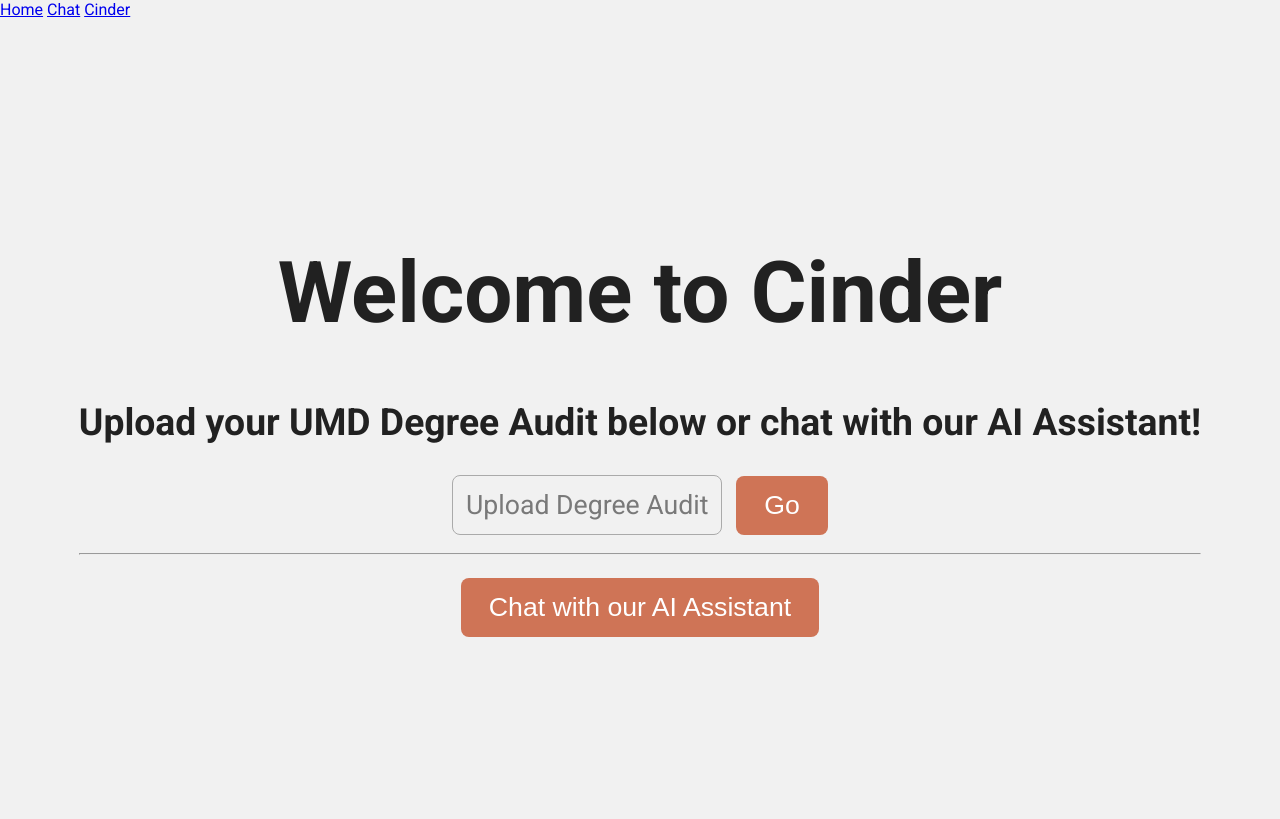
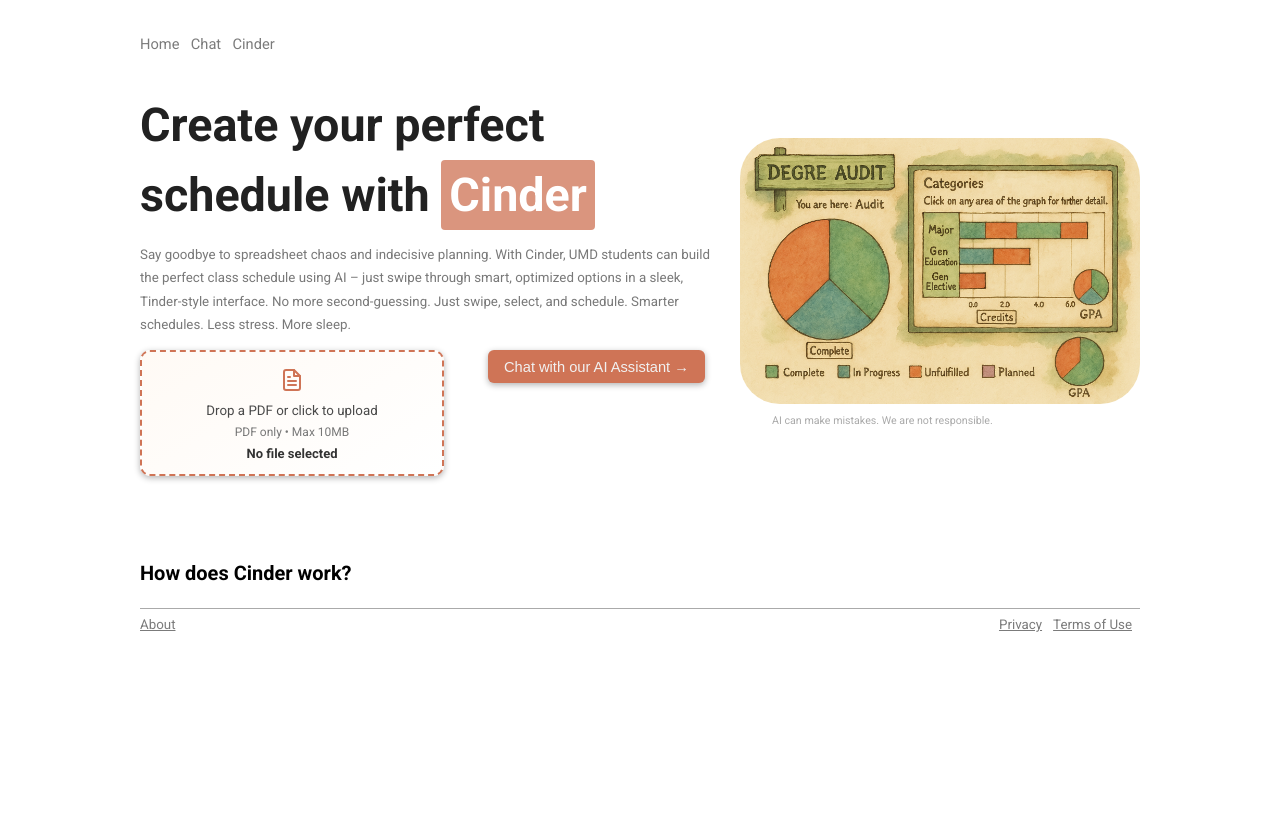
Before and after one commit to abhyuday-srivatsa/bitcamp, a Flask app: page / in a window 1280 px wide. After the commit the page ends 632 px from the top, so only its background shows below. Run offline with Flask 3, Linux system fonts and the light colour scheme.

Commit message:
redesign landing page

```diff
--- a/static/styles.css
+++ b/static/styles.css
@@ -7,6 +7,7 @@
     --dark-two: #797979;
 
     --highlight: #cf7456;
+    --highlight-light: #da957e;
 
     --primary: var(--light-one);
     --secondary: var(--dark-one);
@@ -15,108 +16,238 @@
     --quinary: var(--light-three);
 }
 
-/* @media (prefers-color-scheme:dark) {
-    :root {
-        --primary: var(--dark-one);
-        --secondary: var(--light-one);
+body {
+    max-width: 1000px;
+    margin: 0 auto;
+    padding: 2rem 20px;
+    font-family: "Roboto", sans-serif;
+    line-height: 1.75;
+    font-weight: normal;
+    font-size: 10pt;
+}
+
+@media screen and (max-width:600px) {
+    body {
+        margin: 2rem !important;
     }
-} */
-
-body {
-    font-family: "Roboto", sans-serif;
-    max-width: 1500px;
-    margin: auto;
-    color: var(--secondary);
-    background-color: var(--primary);
-    font-size: 12pt;
 }
 
 * {
     transition: 150ms linear;
 }
 
+nav a {
+    text-decoration: none;
+    font-size: 11pt;
+    margin: 0 0.5rem 0 0;
+}
+
+nav a:hover {
+    color: var(--highlight);
+}
+
+a,
+a:visited {
+    color: #7b7b7b;
+}
+
+mark {
+    background-color: var(--highlight-light);
+    border-radius: 4px;
+    padding: 0.5rem;
+}
+
+hr {
+    margin: 0;
+    max-width: 75%;
+    border-top: 0.5px solid #7b7b7b;
+    border-radius: 6px;
+}
+
+.content {
+    margin: 2rem 0;
+    display: flex;
+    flex-flow: row wrap;
+    justify-content: space-between;
+}
+
+.content div {
+    margin: 0;
+    /* -width: 50%; */
+}
+
+.content .left {
+    width: 58%;
+    margin: 0 1rem 0 0;
+}
+
+.content .right {
+    width: 40%;
+}
+
+.coa {
+    justify-content: space-between;
+}
+
 #title {
-    font-size: 64pt;
-    text-align: center;
+    font-size: 35pt;
+    line-height: 1.5;
+    color: var(--secondary);
+    padding: 0;
+    margin: 0;
+}
+
+#title mark {
+    color: white;
 }
 
 #description {
-    font-size: 28pt;
-    text-align: center;
+    font-weight: normal;
+    color: var(--quaternary);
 }
 
-input[type="file"] {
+.header-img {
+    margin: 3rem 0 0 0;
+    border-radius: 40px;
+    max-width: 400px;
+    max-height: 400px;
+}
+
+figcaption {
+    margin: 0 2rem;
+    font-size: 8pt;
+    color: var(--quinary);
+}
+
+.upload-container {
+    background: linear-gradient(147deg, rgba(255, 250, 245, 1) 0%, rgba(255, 255, 255, 1) 100%);
+    border: 2px dashed var(--highlight);
+    border-radius: 10px;
+    text-align: center;
+    padding: 0.5rem 0;
+    max-width: 300px;
+    box-shadow: 0 2px 6px rgba(0, 0, 0, 0.3);
+    transition: 0.3s;
+    cursor: pointer;
+    margin: 0 .5rem 0 0 !important;
+}
+
+.upload-container * {
+    margin: auto !important;
+    max-width: fit-content !important;
+}
+
+.upload-container {
+    min-width: 30%;
+}
+
+.upload-container div {
+    margin: 0 auto;
+}
+
+.upload-container.dragover {
+    background-color: #e0f0ff;
+    border-color: var(--highlight-light);
+}
+
+.upload-icon {
+    margin: .5rem auto 0 auto !important;
+    color: var(--highlight);
+}
+
+.upload-text {
+    /* width: 100%; */
+    margin: 0 auto;
+    color: #4a4a4a;
+    white-space: nowrap;
+    overflow: hidden;
+    text-overflow: ellipsis;
+}
+
+.upload-info {
+    font-size: 12px;
+    color: #777;
+    white-space: nowrap;
+    overflow: hidden;
+    text-overflow: ellipsis;
+}
+
+.upload-container input[type="file"] {
     display: none;
 }
 
-#file-upload-label {
-    color: var(--quaternary);
-    display: inline-block;
-    padding: 0.8rem;
-    outline: none;
-    cursor: pointer;
-    border-radius: 8px;
-    font-size: 20pt;
-    border: 1px solid var(--quinary);
-    margin-right: 10px;
-    margin-bottom: 10px;
+.file-name {
+    margin-top: 10px;
+    font-size: 13px;
+    color: #333;
+    font-weight: bold;
+    white-space: nowrap;
+    overflow: hidden;
+    text-overflow: ellipsis;
 }
 
-#file-upload-label:hover,
-#file-upload-label:focus {
-    border-color: var(--secondary);
-    color: var(--secondary);
-}
-
-#submit-file {
-    padding: 14px 28px;
-    font-size: 20pt;
-    border: none;
-    border-radius: 8px;
-    background-color: var(--highlight);
-    color: white;
-    cursor: pointer;
-}
-
-#submit-file:hover {
-    box-shadow: 0 4px 12px rgba(0, 0, 0, 0.3);
+@media (max-width: 400px) {
+    .upload-container {
+        padding: 16px;
+    }
 }
 
 .form {
-    display: flex;
-    justify-content: center;
-    align-items: center;
-    flex-direction: column;
+    min-width: 100%;
 }
 
-.conversation {
-    display: flex;
-    justify-content: center;
-    align-items: center;
-    flex-direction: column;
-    padding: 15px 30px;
+#chat {
+    text-decoration: none;
+    padding: 0.5rem 1rem;
+    font-size: 11pt;
+    border: none;
+    border-radius: 6px;
+    color: var(--primary);
+    background-color: var(--highlight);
+    cursor: pointer;
+    box-shadow: 0 2px 6px rgba(0, 0, 0, 0.3);
 }
 
-.conversation button {
-    padding: 14px 28px;
-    font-size: 20pt;
-    border: none;
-    border-radius: 8px;
-    background-color: var(--highlight);
-    color: white;
-    cursor: pointer;
+#chat * {
+    vertical-align: middle;
+    display: inline-block !important;
 }
 
-.conversation button:hover {
-    box-shadow: 0 4px 12px rgba(0, 0, 0, 0.3);
+#chat:hover svg {
+    transform: translateX(5px);
 }
 
-.container {
+#chat:active {
+    transform: translateY(3px);
+}
+
+#chat svg {
+    width: 30px;
+    height: 20px;
+}
+
+footer {
+    border-top: 1px solid var(--quinary);
+
     display: flex;
-    justify-content: center;
-    /* Center horizontally */
-    align-items: center;
-    /* Center vertically */
-    height: 100vh;
-    /* Full viewport height */
+    flex-flow: row wrap;
+    justify-content: space-between;
 }
+
+footer div {
+    padding: 0.3rem 0;
+}
+
+footer a {
+    margin: 0 .5rem 0 0;
+}
+
+.flex {
+    display: flex;
+    flex-flow: row wrap;
+    min-width: 100%;
+}
+
+.subfold {
+    margin: 5rem 0 0 0;
+}
--- a/templates/conversation.html
+++ b/templates/conversation.html
@@ -4,10 +4,8 @@
 {% endblock %}
 
 {% block body %}
-<hr width="50%">
 <div class="screen">
   <div class="chat-container" id="chatContainer">
-
     <div id="bot-messages"></div>
     <div id="user-messages"></div>
   </div>
@@ -16,7 +14,6 @@
       <div class="row-one">
         <input type="text" id="chatInput" placeholder="Start chatting..." />
       </div>
-      <hr>
       <div class="row-two">
         <div class="left">
           <form action="/" enctype="multipart/form-data" method="POST">
--- a/templates/home.html
+++ b/templates/home.html
@@ -2,21 +2,96 @@
 {% block body %}
 <div class="container">
   <div class="content">
-    <h1 id="title">Welcome to Cinder</h1>
-    <h2 id="description">Upload your UMD Degree Audit below or chat with our AI Assistant!</h2>
-    <div class="form">
-      <form action="/" enctype="multipart/form-data" method="POST">
-        <label for="file-upload" id="file-upload-label">
-          Upload Degree Audit
-        </label>
-        <input id="file-upload" type="file" name="file" />
-        <input type="submit" id="submit-file" value="Go" />
-      </form>
+    <div class="left">
+      <h1 id="title">Create your perfect schedule with <mark>Cinder</mark></h1>
+      <p id="description">Say goodbye to spreadsheet chaos and indecisive planning. With Cinder, UMD students can build the perfect class schedule using AI – just swipe through smart, optimized options in a sleek, Tinder-style interface. No more second-guessing. Just swipe, select, and schedule. <b></b>Smarter schedules. Less stress. More sleep.</p>
+      </p>
+      <div class="form">
+        <form action="/" enctype="multipart/form-data" method="POST">
+          <!-- <label for="file-upload" id="file-upload-label">
+            Upload Degree Audit
+          </label>
+          <input id="file-upload" type="file" name="file" /> -->
+          <div class="flex coa">
+            <div class="upload-container left" id="drop-area">
+              <div id="first">
+                <div class="upload-icon">
+                  <svg xmlns="http://www.w3.org/2000/svg" width="24" height="24" viewBox="0 0 24 24" fill="none" stroke="currentColor" stroke-width="2" stroke-linecap="round" stroke-linejoin="round" class="feather feather-file-text">
+                    <path d="M14 2H6a2 2 0 0 0-2 2v16a2 2 0 0 0 2 2h12a2 2 0 0 0 2-2V8z" />
+                    <polyline points="14 2 14 8 20 8" />
+                    <line x1="16" y1="13" x2="8" y2="13" />
+                    <line x1="16" y1="17" x2="8" y2="17" />
+                    <polyline points="10 9 9 9 8 9" />
+                  </svg>
+                </div>
+                <div class="upload-text">Drop a PDF or click to upload</div>
+              </div>
+              <div class="upload-info">PDF only • Max 10MB</div>
+              <input type="file" id="fileElem" accept="application/pdf">
+              <div class="file-name" id="file-name">No file selected</div>
+            </div>
+            <div class="conversation right">
+              <button type="button" id="chat" onclick="window.location.href='/chat'"><span>Chat with our AI Assistant →</span></button>
+            </div>
+          </div>
+
+          <script>
+            const dropArea = document.getElementById('drop-area');
+            const fileInput = document.getElementById('fileElem');
+            const fileNameDisplay = document.getElementById('file-name');
+
+            // Handle drag events
+            ['dragenter', 'dragover'].forEach(eventName => {
+              dropArea.addEventListener(eventName, e => {
+                e.preventDefault();
+                e.stopPropagation();
+                dropArea.classList.add('dragover');
+              }, false);
+            });
+
+            ['dragleave', 'drop'].forEach(eventName => {
+              dropArea.addEventListener(eventName, e => {
+                e.preventDefault();
+                e.stopPropagation();
+                dropArea.classList.remove('dragover');
+              }, false);
+            });
+
+            // Handle dropped files
+            dropArea.addEventListener('drop', e => {
+              const files = e.dataTransfer.files;
+              handleFiles(files);
+            });
+
+            // Handle click to open file dialog
+            dropArea.addEventListener('click', () => {
+              fileInput.click();
+            });
+
+            // Handle selected files
+            fileInput.addEventListener('change', () => {
+              handleFiles(fileInput.files);
+            });
+
+            function handleFiles(files) {
+              const file = files[0];
+              if (file && file.type === "application/pdf") {
+                fileNameDisplay.textContent = file.name;
+              } else {
+                fileNameDisplay.textContent = "Please upload a valid PDF file.";
+              }
+            }
+          </script>
+        </form>
+      </div>
     </div>
-    <hr>
-    <div class="conversation">
-      <button onclick="window.location.href='/chat'">Chat with our AI Assistant</button>
+    <div class="right">
+      <img src="/static/assets/landing.png" class="header-img" />
+      <figcaption>AI can make mistakes. We are not responsible.</figcaption>
     </div>
+  </div>
+  <div class="subfold">
+    <h2>How does Cinder work?</h2>
   </div>
 </div>
 </div>
--- a/templates/layout.html
+++ b/templates/layout.html
@@ -20,6 +20,15 @@
             <a href="/match">Cinder</a>
         </nav>
         {% block body %}{% endblock %}
+        <footer>
+            <div class="left">
+                <a href="/">About</a>
+            </div>
+            <div class="right">
+                <a href="/">Privacy</a>
+                <a href="/">Terms of Use</a>
+            </div>
+        </footer>
     </body>
 
 </html>
```
Also changed, not shown: static/conversation.css (+5 -3 lines), static/assets/landing.png (added).
